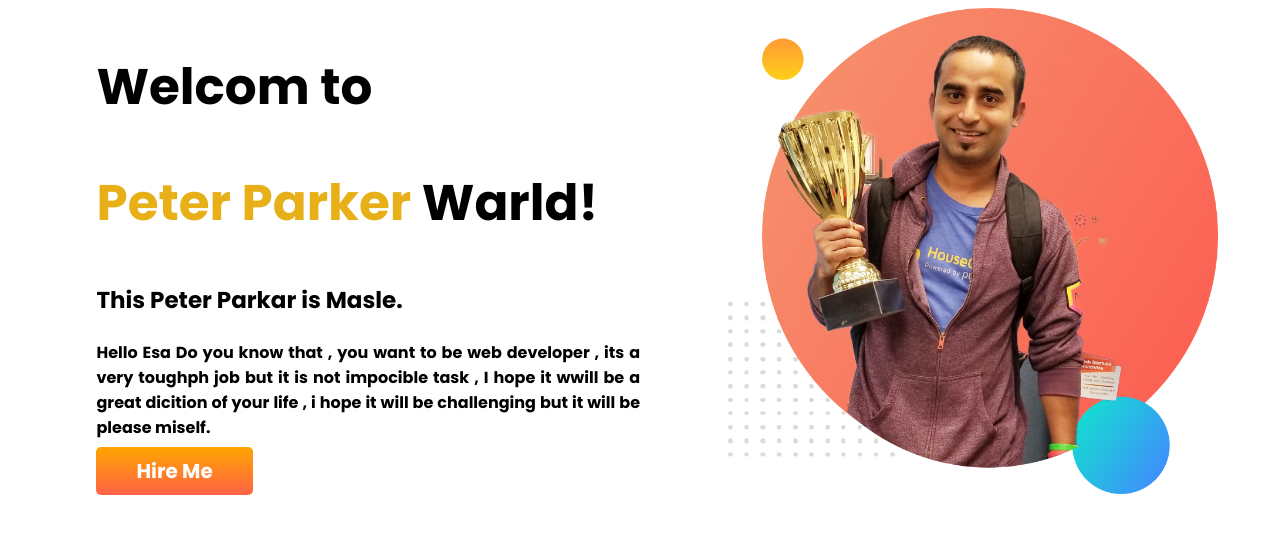
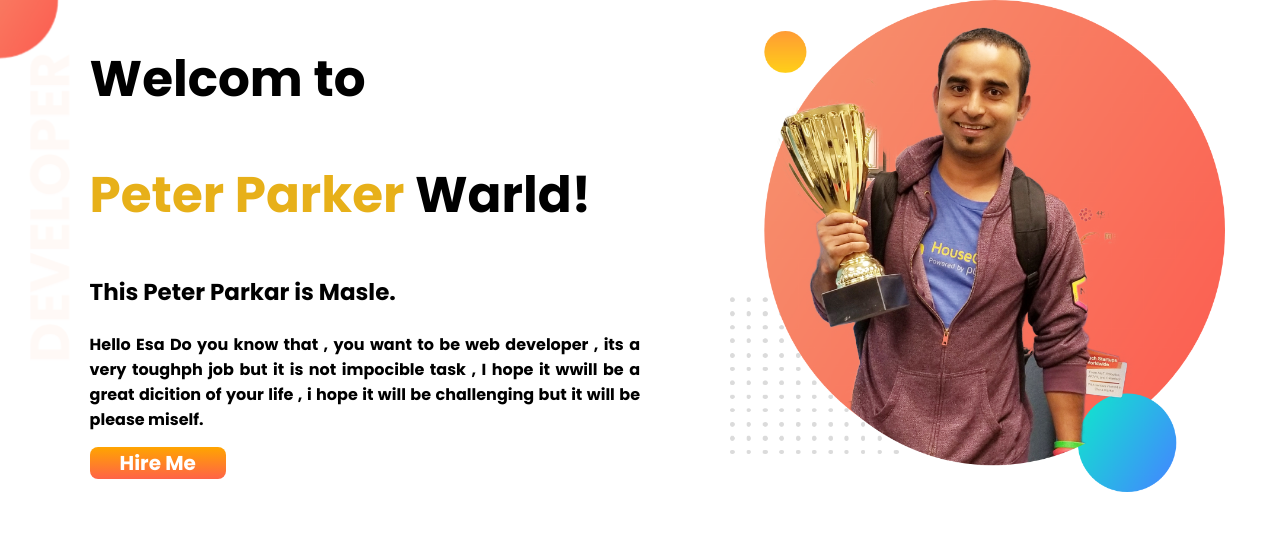
Before and after one commit to mdesabd/developer-portfolio, a plain HTML site: page index.html in a window 1280 px wide. Drawn offline with Linux system fonts and the light colour scheme.

Commit message:
top bannar

```diff
--- a/index.html
+++ b/index.html
@@ -13,7 +13,7 @@
 </head>
 
 <body>
-    <section>
+    <section class="top-bannar">
         <div class="half-width">
             <h1>Welcom to</h1>
             <h1><span class="red-orange">Peter Parker</span> Warld!</h1>
--- a/style.css
+++ b/style.css
@@ -1,5 +1,6 @@
 body {
     font-family: 'Poppins', sans-serif;
+    margin: 0%;
 }
 
 p {
@@ -36,8 +37,16 @@ section {
     text-decoration: none;
     font-size: 20px;
     background-image: linear-gradient(orange, tomato);
-    padding: 10px 40px;
-    border-radius: 5px;
+    padding: 2px 30px;
+    border-radius: 8px;
     color: white;
+    -webkit-border-radius: 8px;
+    -moz-border-radius: 8px;
+    -ms-border-radius: 8px;
+    -o-border-radius: 8px;
+}
 
+.top-bannar {
+    background-image: url(images/top-banner.png);
+    background-repeat: no-repeat;
 }
```
